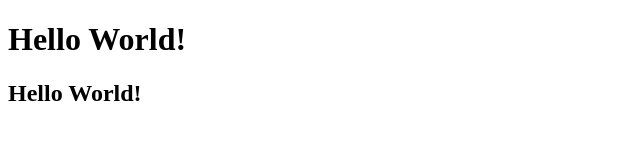
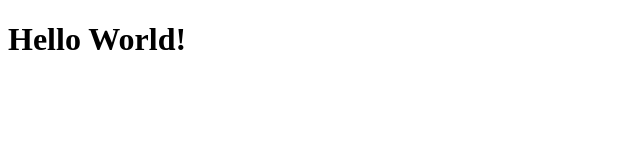
Before and after one commit to ajdroid270/my-git-test, a plain HTML site: page index.html in a window 1280 px wide. Shown: the whole page, without its empty margins (0-640 px from the left). Drawn offline with Linux system fonts and the light colour scheme.

Commit message:
removed duplicate hello world

```diff
--- a/index.html
+++ b/index.html
@@ -10,7 +10,6 @@
 
 <body>
     <h1>Hello World!</h1>
-    <h2>Hello World!</h2>
 </body>
 
 </html>
```
